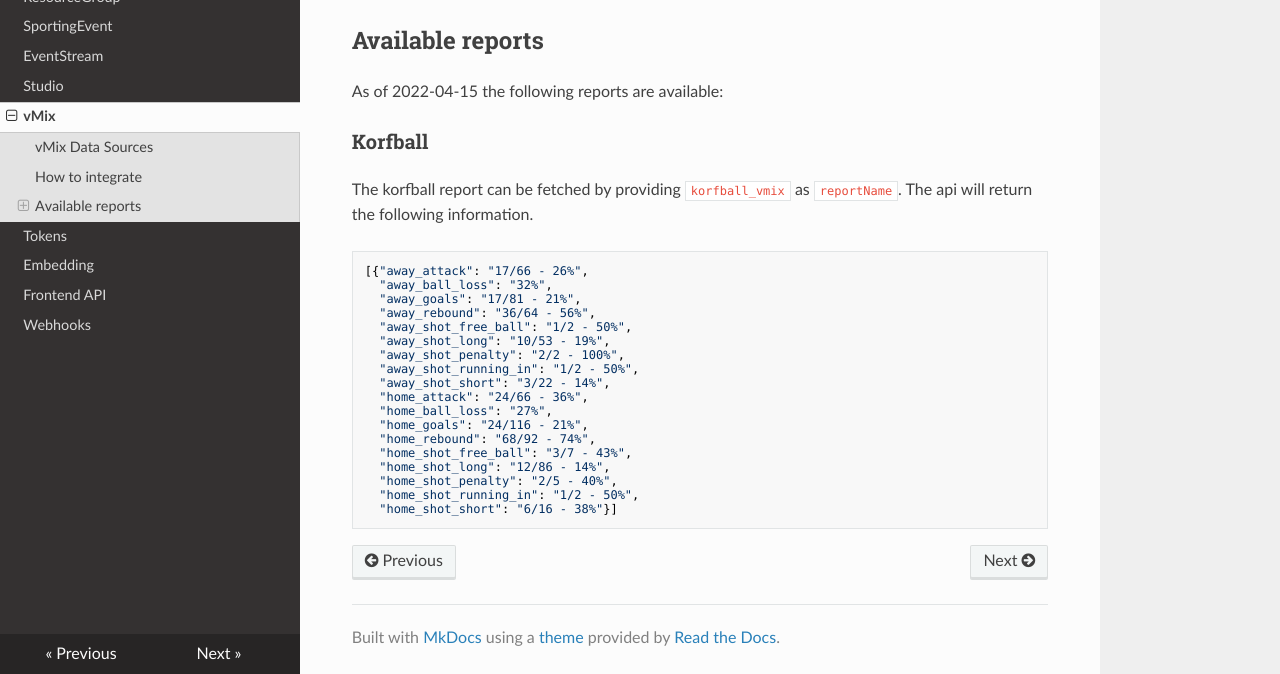
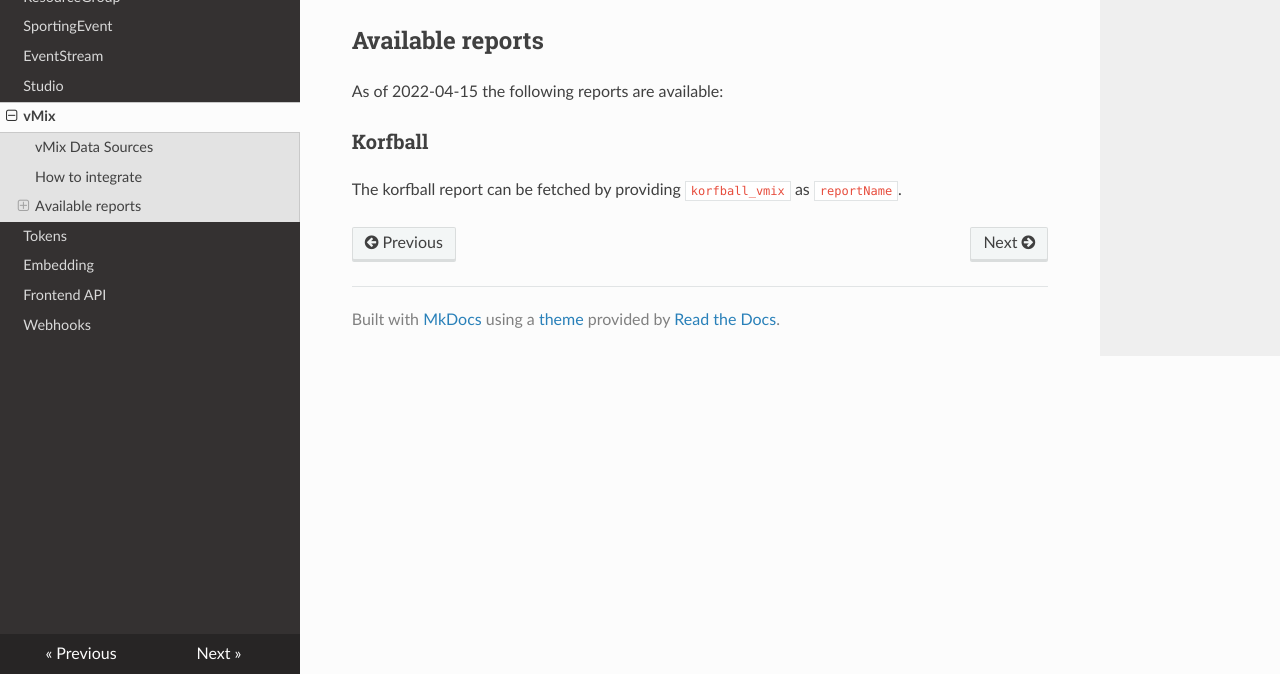
Before and after one commit to teamtv/teamtv-api-documentation, an MkDocs documentation site: the page built from docs/backend_api/vmix.md, in a window 1280 px wide and 900 px high, scrolled down 1488 px, cut to the strip 226-900 px from the top of the window. Built offline with MkDocs 1.6.1, drawn with Linux system fonts in a browser that asks for light colours; nearby versions of some CDN libraries.

Commit message:
Update vmix.md

````diff
--- a/docs/backend_api/vmix.md
+++ b/docs/backend_api/vmix.md
@@ -34,25 +34,4 @@ As of 2022-04-15 the following reports are available:
 
 ### Korfball
 
-The korfball report can be fetched by providing `korfball_vmix` as `reportName`. The api will return the following information.
-
-```javascript
-[{"away_attack": "17/66 - 26%",
-  "away_ball_loss": "32%",
-  "away_goals": "17/81 - 21%",
-  "away_rebound": "36/64 - 56%",
-  "away_shot_free_ball": "1/2 - 50%",
-  "away_shot_long": "10/53 - 19%",
-  "away_shot_penalty": "2/2 - 100%",
-  "away_shot_running_in": "1/2 - 50%",
-  "away_shot_short": "3/22 - 14%",
-  "home_attack": "24/66 - 36%",
-  "home_ball_loss": "27%",
-  "home_goals": "24/116 - 21%",
-  "home_rebound": "68/92 - 74%",
-  "home_shot_free_ball": "3/7 - 43%",
-  "home_shot_long": "12/86 - 14%",
-  "home_shot_penalty": "2/5 - 40%",
-  "home_shot_running_in": "1/2 - 50%",
-  "home_shot_short": "6/16 - 38%"}]
-```
+The korfball report can be fetched by providing `korfball_vmix` as `reportName`.
````
